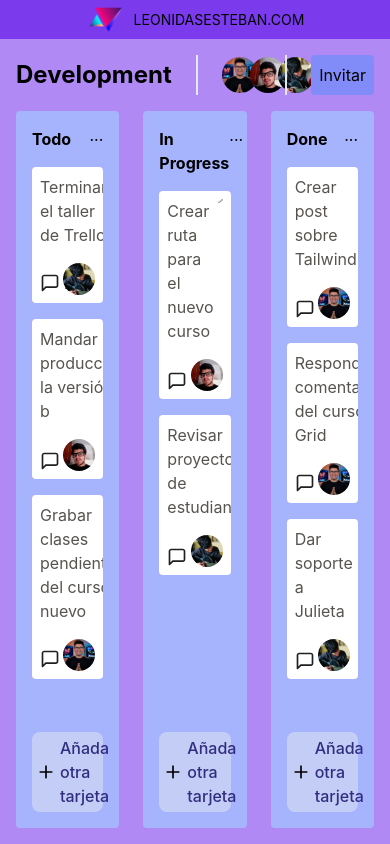
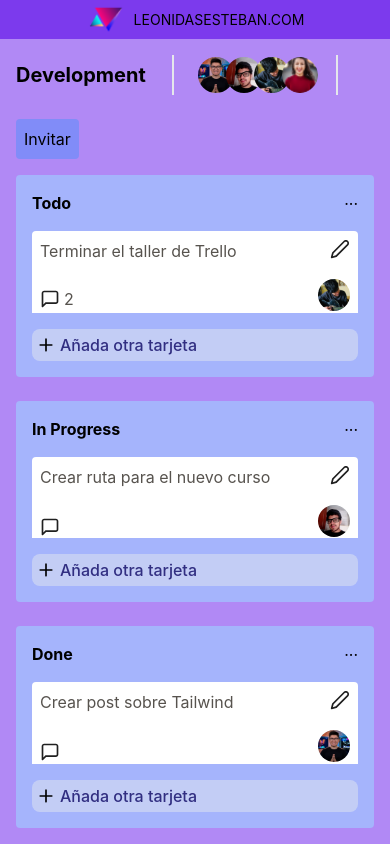
Before and after one commit to iJCode1/trello_clone, a Next.js app: page / in a window 390 px wide. Built offline with nearby package versions, Linux system fonts and the light colour scheme.

Commit message:
feat: responsive design

```diff
--- a/components/board.js
+++ b/components/board.js
@@ -30,8 +30,8 @@ function Board({ setModal, setDetails }) {
 
   return (
     <div className="flex flex-col flex-1 p-4 bg-white/40">
-      <div className="flex items-center gap-6 mb-4">
-        <h1 className="text-2xl font-bold">Development</h1>
+      <div className="flex flex-wrap items-center gap-6 mb-4">
+        <h1 className="text-xl font-bold sm:text-2xl">Development</h1>
         <span className="w-1 h-10 border-r-2"></span>
         <div className="flex">
           <Image className="self-center -mr-2 rounded-full" src="/photo-1.png" width="36" height="36" alt=""/>
@@ -42,7 +42,7 @@ function Board({ setModal, setDetails }) {
         <span className="w-1 h-10 border-r-2"></span>
         <button className="p-2 transition-transform bg-indigo-400 rounded cursor-pointer active:scale-90">Invitar</button>
       </div>
-      <main className="flex flex-1 gap-6">
+      <main className="flex flex-col flex-1 gap-6 sm:flex-row">
         <List title="Todo" id="todoList" handleDrop={handleDrop} listOfList={listOfList} setListOfList={setListOfList}>
           {
             listOfList.todoList.map(item => (
```
